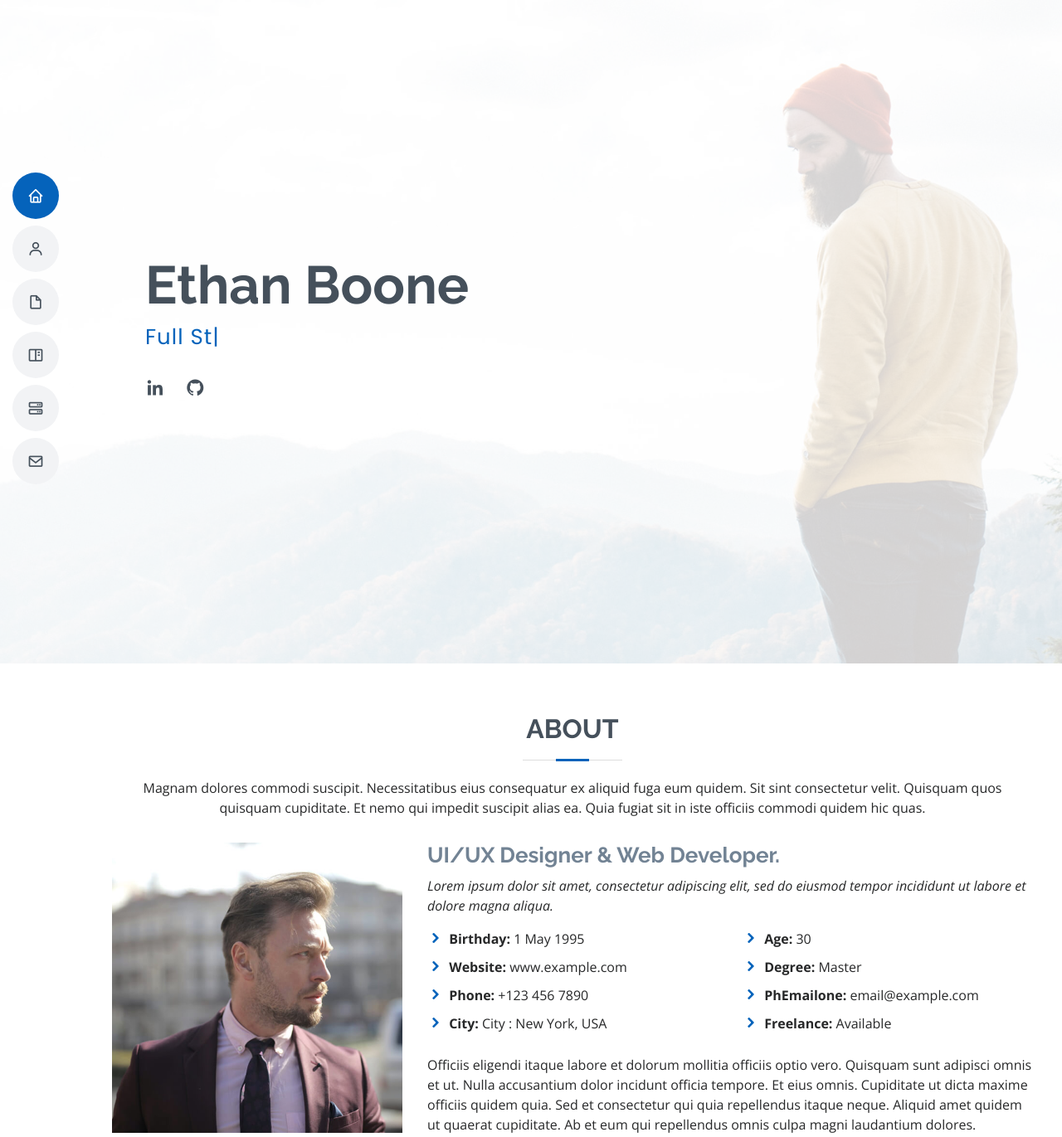
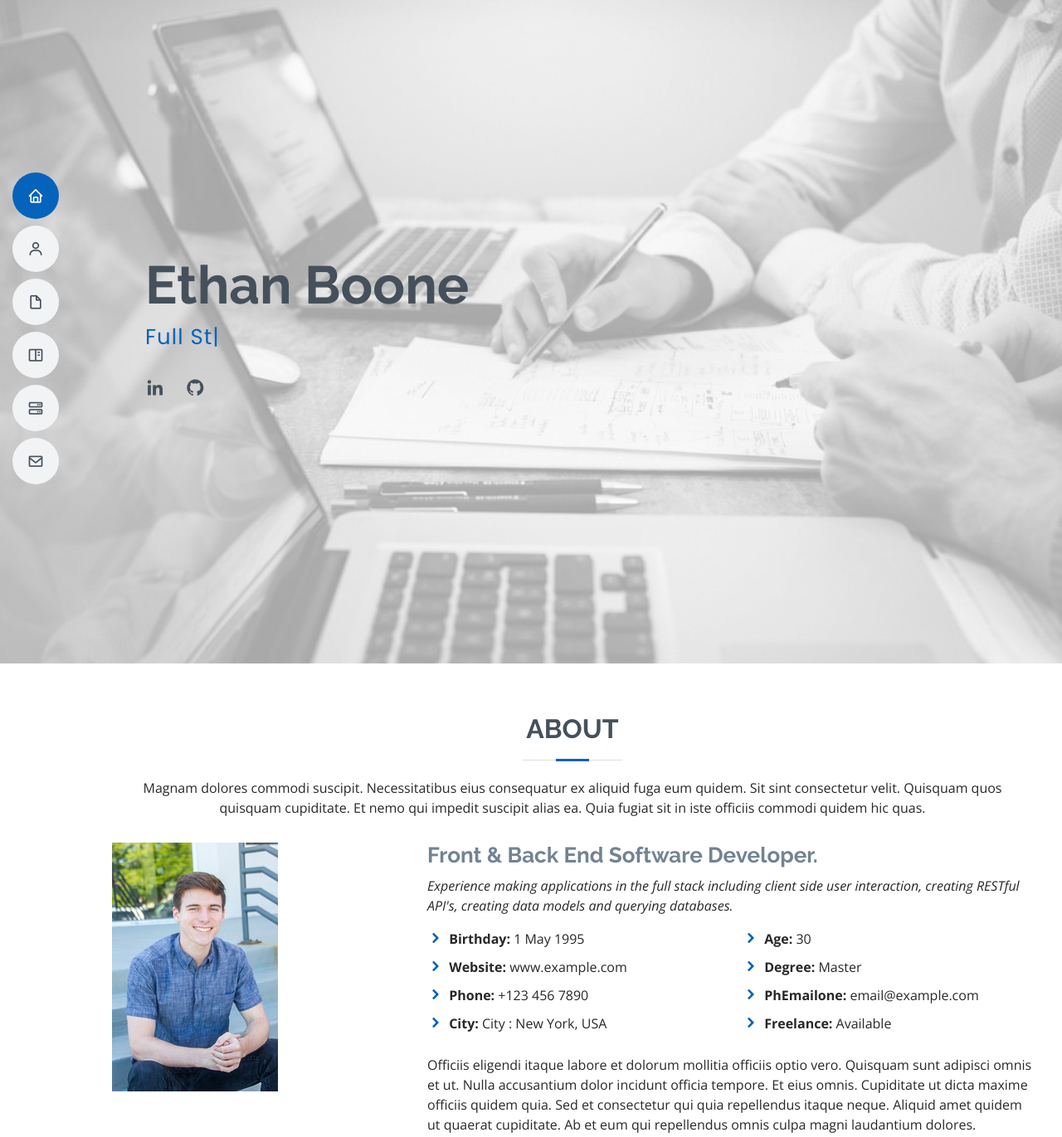
Before and after one commit to ethanboone/landingpage, a plain HTML site: page MyResume/index.html in a window 1280 px wide. Shown: the top 1371 px of the page at 83% size. Drawn offline with nearby package versions, Linux system fonts and the light colour scheme.

Commit message:
Added images

```diff
--- a/MyResume/assets/css/style.css
+++ b/MyResume/assets/css/style.css
@@ -247,7 +247,7 @@ h1, h2, h3, h4, h5, h6 {
 #hero {
   width: 100%;
   height: 100vh;
-  background: url("../img/hero-bg.jpg") top right no-repeat;
+  background: url("../img/portfolio.jpg") top right no-repeat;
   background-size: cover;
   position: relative;
 }
@@ -260,7 +260,7 @@ h1, h2, h3, h4, h5, h6 {
 
 #hero:before {
   content: "";
-  background: rgba(255, 255, 255, 0.8);
+  background: rgba(255, 255, 255, 0.6);
   position: absolute;
   bottom: 0;
   top: 0;
@@ -308,6 +308,8 @@ h1, h2, h3, h4, h5, h6 {
 @media (max-width: 992px) {
   #hero {
     text-align: center;
+    background-position: relative;
+    background-position-x: -300px;
   }
   #hero h1 {
     font-size: 32px;
--- a/MyResume/index.html
+++ b/MyResume/index.html
@@ -85,14 +85,13 @@
 
         <div class="row">
           <div class="col-lg-4">
-            <img src="assets/img/profile-img.jpg" class="img-fluid" alt="">
+            <img src="assets/img/i-dBKmTdg-S.jpg" class="img-fluid" alt="">
           </div>
           <div class="col-lg-8 pt-4 pt-lg-0 content">
-            <h3>UI/UX Designer &amp; Web Developer.</h3>
+            <h3>Front &amp; Back End Software Developer.</h3>
             <p class="font-italic">
-              Lorem ipsum dolor sit amet, consectetur adipiscing elit, sed do eiusmod tempor incididunt ut labore et
-              dolore
-              magna aliqua.
+              Experience making applications in the full stack including client side user interaction, creating RESTful
+              API's, creating data models and querying databases.
             </p>
             <div class="row">
               <div class="col-lg-6">
```
Also changed, not shown: MyResume/assets/img/hero-bg.jpg (deleted), MyResume/assets/img/i-dBKmTdg-S.jpg (added), MyResume/assets/img/portfolio.jpg (added).
